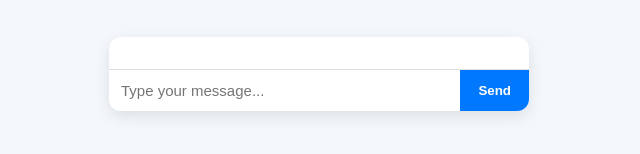
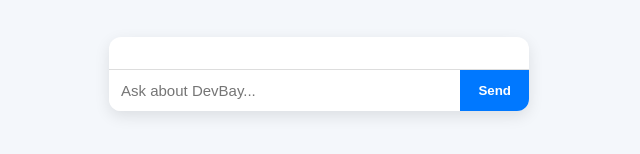
Before and after one commit to Abidt2002/DevBay-Chatbot, a plain HTML site: page index.html in a window 1280 px wide. Shown: the part 326-480 px from the top of the page, 321-961 px from the left. Drawn offline with Linux system fonts and the light colour scheme.

Commit message:
Update index.html

```diff
--- a/index.html
+++ b/index.html
@@ -10,7 +10,7 @@
   <div class="chat-container">
     <div id="chat-box" class="chat-box"></div>
     <div class="input-area">
-      <input type="text" id="user-input" placeholder="Type your message..." />
+      <input type="text" id="user-input" placeholder="Ask about DevBay..." />
       <button id="send-btn">Send</button>
     </div>
   </div>
```
